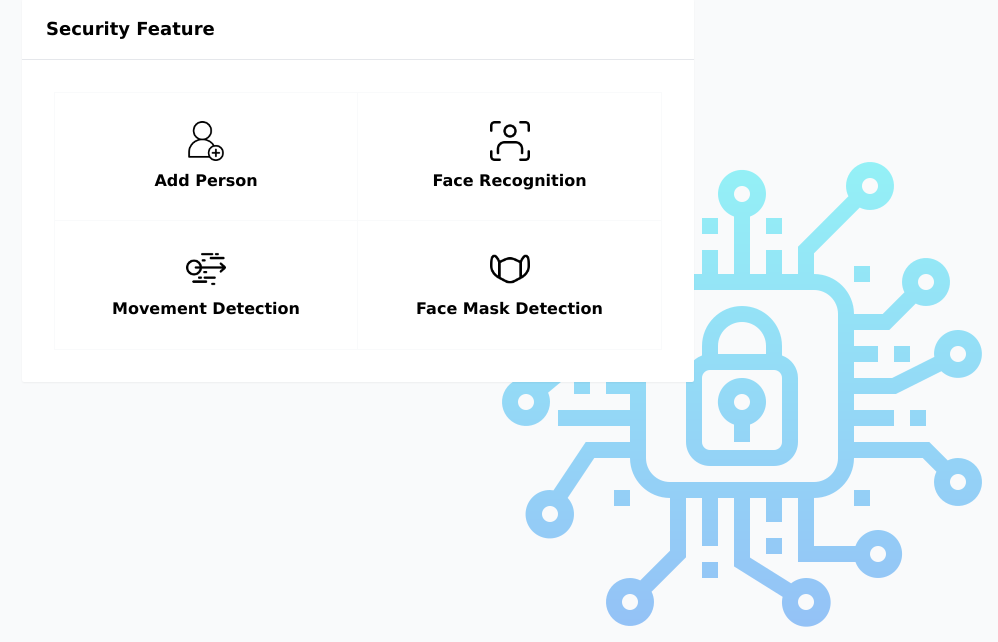
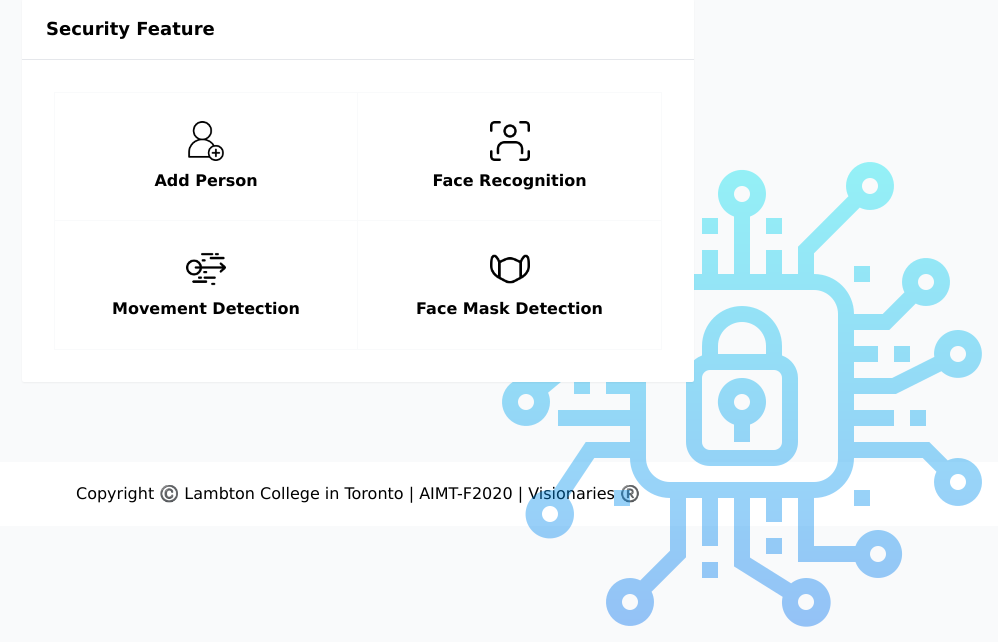
Before and after one commit to SweetyPatel3013/security-detection, a Flask app: page / in a window 1280 px wide. Shown: the part 158-800 px from the top of the page, without its empty margins (282-1280 px from the left). Run offline with Flask 2, Linux system fonts and the light colour scheme; some web fonts are replaced.

Commit message:
Added footer for index file

```diff
--- a/security-detection-api/templates/index_new.html
+++ b/security-detection-api/templates/index_new.html
@@ -67,6 +67,8 @@
     </div>
 </div>
 </div>
-
+<div class="bg-white flex justify-center" style="padding: 20px;">
+    Copyright ©️ Lambton College in Toronto | AIMT-F2020 | Visionaries ®️
+</div>
 </body>
 </html>
```
